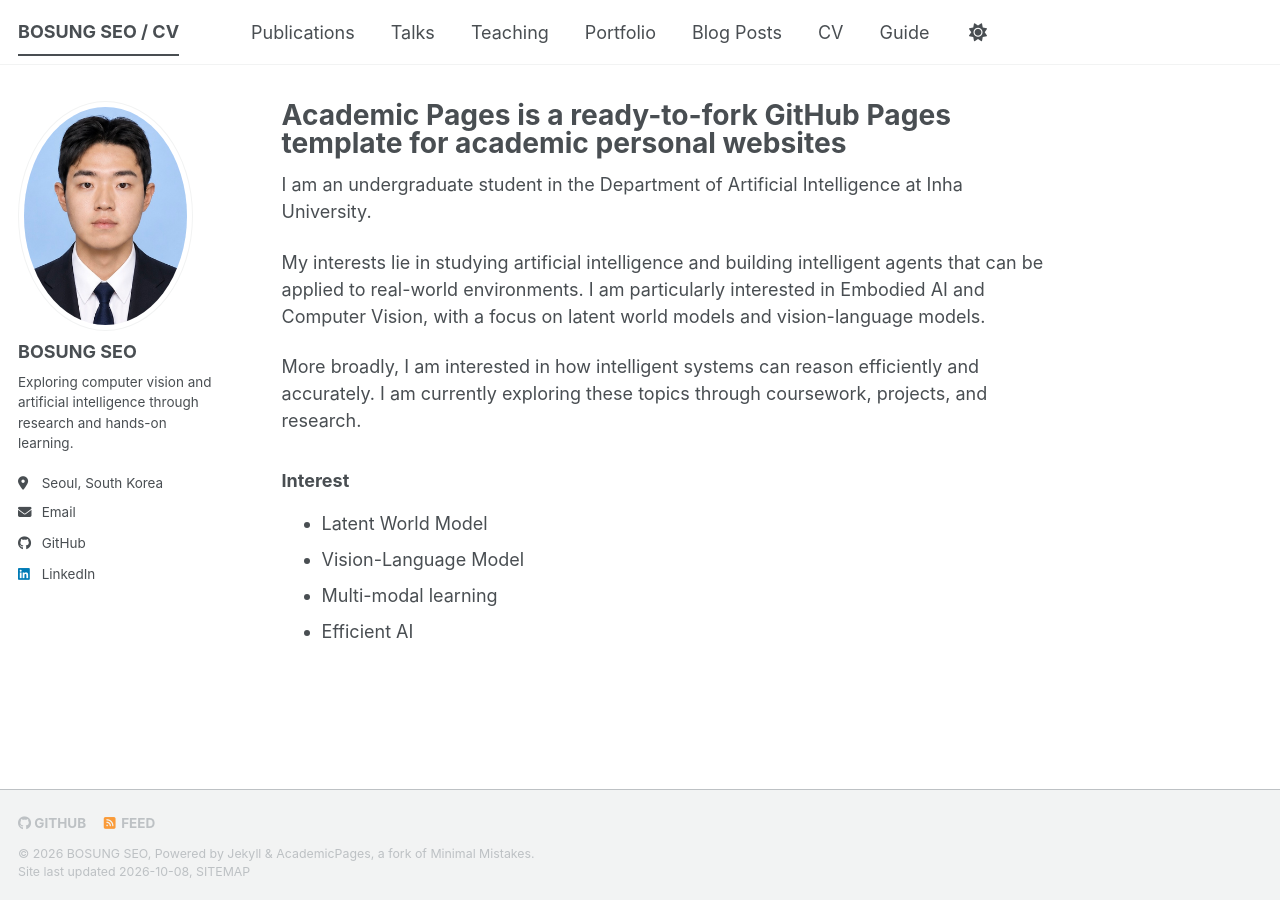
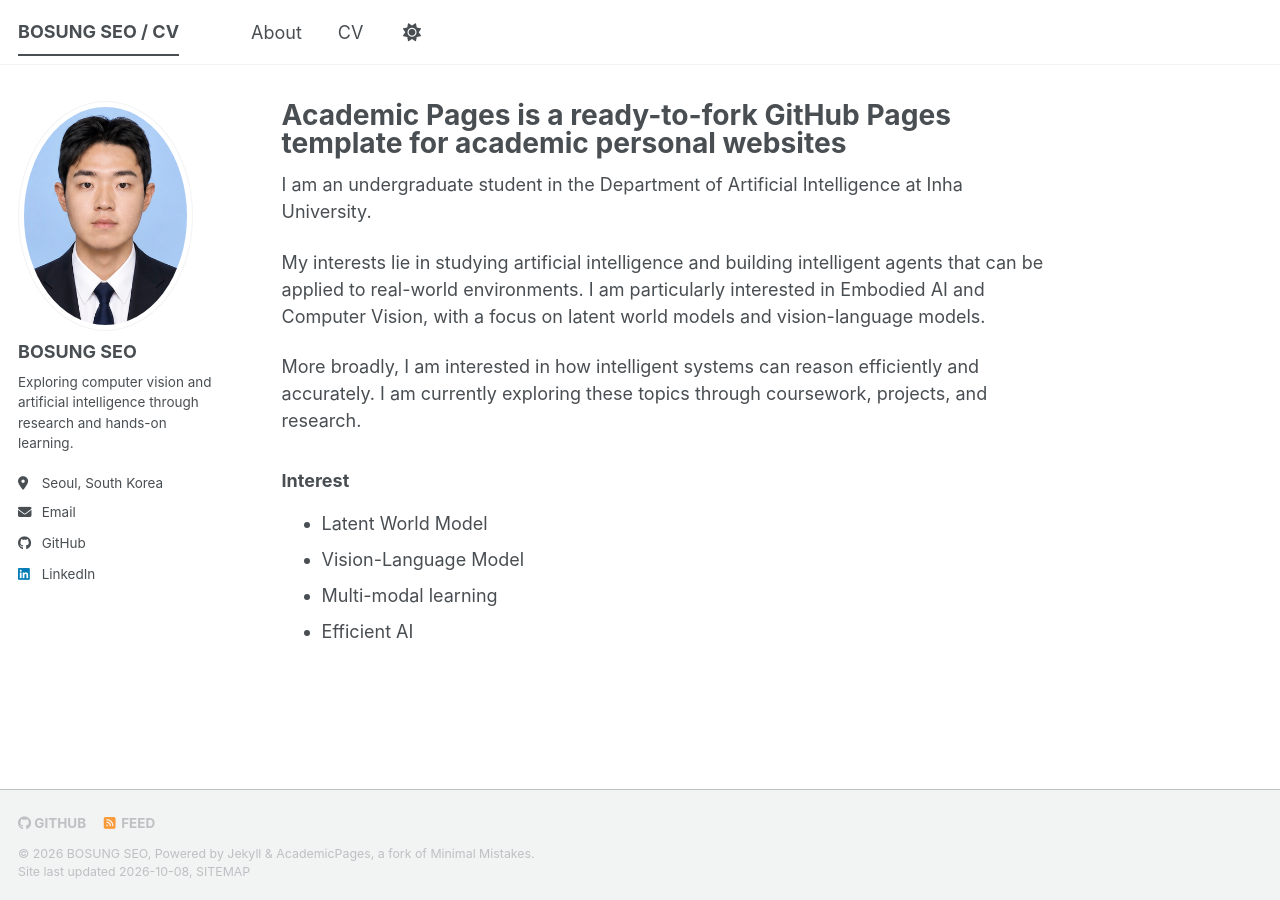
Before and after one commit to B-logg/B-logg.github.io, a Jekyll site: the page built from _pages/about.md, in a window 1280 px wide. Built offline with Jekyll 4.4.1, drawn with Linux system fonts in a browser that asks for light colours; a style sheet for code colours, icons or effects is not loaded.

Commit message:
Update navigation menu to include 'About' and remove others

```diff
--- a/_data/navigation.yml
+++ b/_data/navigation.yml
@@ -8,26 +8,8 @@
 #      Markdown formatted page while the second is generated using JSON.
 
 main:
-  - title: "Publications"
-    url: /publications/
-
-  - title: "Talks"
-    url: /talks/
-
-  - title: "Teaching"
-    url: /teaching/
-
-  - title: "Portfolio"
-    url: /portfolio/
-
-  - title: "Blog Posts"
-    url: /year-archive/
+  - title: "About"
+    url: /
 
   - title: "CV"
     url: /cv/
-
-  # - title: "CV"
-  #   url: /cv-json/
-
-  - title: "Guide"
-    url: /markdown/
```
